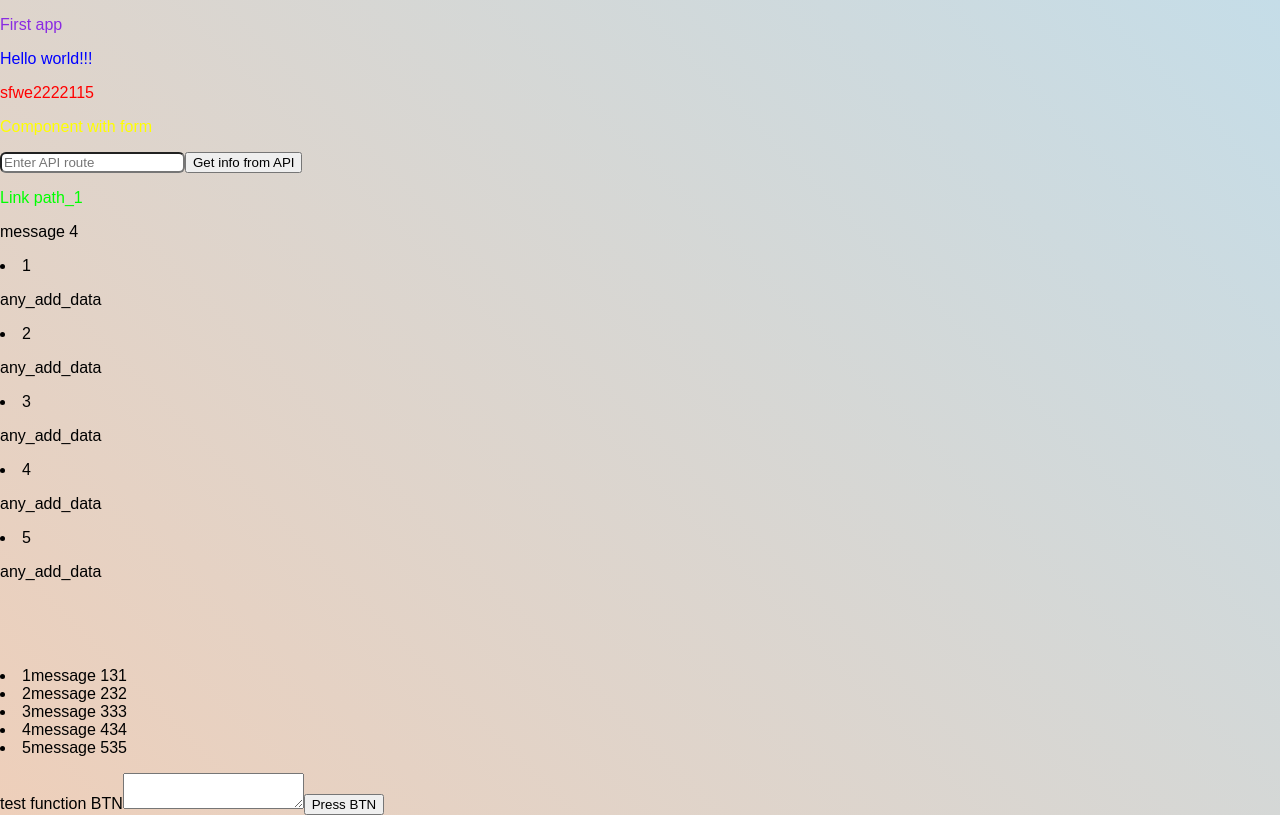
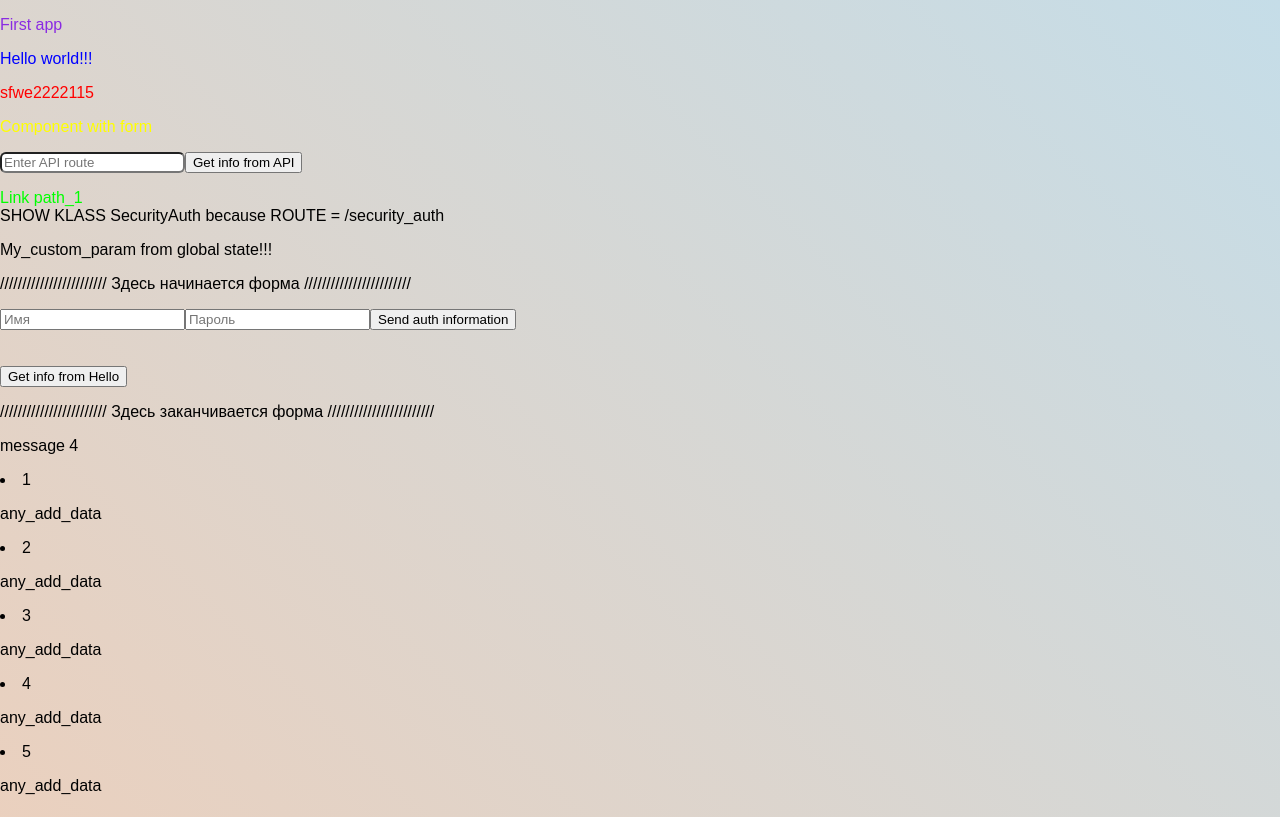
Before and after one commit to Lastro21/react_essential, a React (Create React App) app: page /security_auth in a window 1280 px wide. Shown: the top 817 px of the page. Built offline with nearby package versions, Linux system fonts and the light colour scheme; the HTML template or start-up script is replaced by a standard one.

Commit message:
add connection with server security

```diff
--- a/src/App.js
+++ b/src/App.js
@@ -10,6 +10,7 @@ import Path_2 from "./components/path_2";
 import Button_script from "./components/button_script";
 
 import Path_3 from "./components/path_3";
+import SecurityAuth from "./components/security_auth";
 import For_show_array from "./components/for_show_array";
 
 import {BrowserRouter, NavLink, Route} from "react-router-dom";
@@ -76,6 +77,53 @@ class App extends Component {
 
     };
 
+
+
+
+
+
+
+
+
+
+    sendAuthFunc = async (e) => {
+
+        e.preventDefault();
+
+        var userLogin = e.target.elements.userLogin.value;
+        var userPassword = e.target.elements.userPassword.value;
+
+        console.log("Работает!!!!!!!!!!!");
+        console.log(userLogin);
+        console.log(userPassword);
+
+        const api_security = await fetch(`http://localhost:8080/authenticate`,{ method: 'post', headers: {'Content-Type':'application/json'}, body: JSON.stringify({username: 'tokkpasha_2', password: 'password_2'})}).then(response => response.json());
+        console.log(api_security.token);
+    };
+
+
+    sendHelloFunc = async (e) => {
+
+        e.preventDefault();
+
+        console.log("Работает!!!!!!!!!!! sendHelloFunc");
+
+        const api_hello = await fetch(`http://localhost:8080/hello`,{ method: 'post', headers: {'Content-Type':'application/json'}}).then(response => response.json());
+        console.log(api_hello);
+
+    };
+
+
+
+
+
+
+
+
+
+
+
+
     render() {
         return (
             <BrowserRouter>
@@ -89,6 +137,8 @@ class App extends Component {
 
                     <Route path="/path_3" render={ () => <Path_3 any_param={this.state.any_custom_param} /> } />
 
+                    <Route path="/security_auth" render={ () => <SecurityAuth any_param={this.state.any_custom_param} sendAuthInformation={this.sendAuthFunc} getInfoFromHello={this.sendHelloFunc} /> } />
+
                     <For_show_array custom_posts={posts} />
 
                     <Button_script />
--- /dev/null
+++ b/src/components/security_auth.js
@@ -0,0 +1,26 @@
+import React, {Component} from 'react';
+
+class SecurityAuth extends Component {
+    render() {
+        return (
+            <div>
+                SHOW KLASS SecurityAuth because ROUTE = /security_auth
+                <p> {this.props.any_param} </p>
+                <p> //////////////////////// Здесь начинается форма //////////////////////// </p>
+                <form onSubmit={this.props.sendAuthInformation}>
+                    <input id="userLogin" type="text" name="userLogin" placeholder="Имя"/>
+                    <input id="userPassword" type="text" name="userPassword" placeholder="Пароль"/>
+                    <button>Send auth information</button>
+                </form>
+                <br/>
+                <br/>
+                <form onSubmit={this.props.getInfoFromHello}>
+                    <button>Get info from Hello</button>
+                </form>
+                <p> //////////////////////// Здесь заканчивается форма //////////////////////// </p>
+            </div>
+        );
+    }
+}
+
+export default SecurityAuth;
```
Also changed, not shown: package.json (+13 -0 lines).
